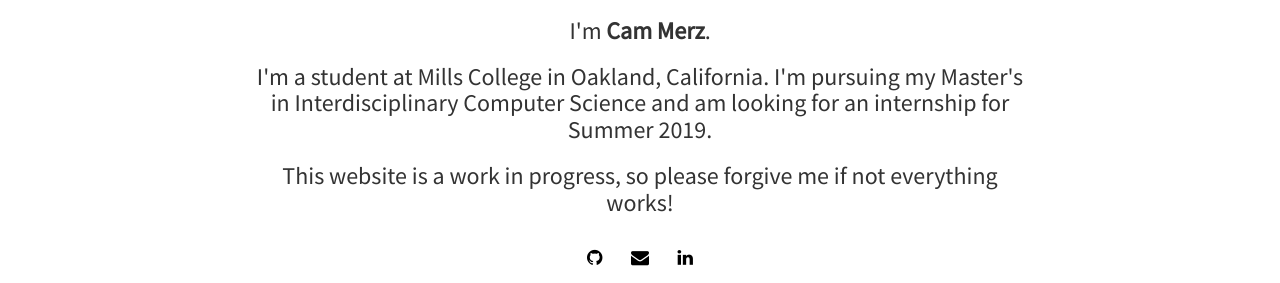
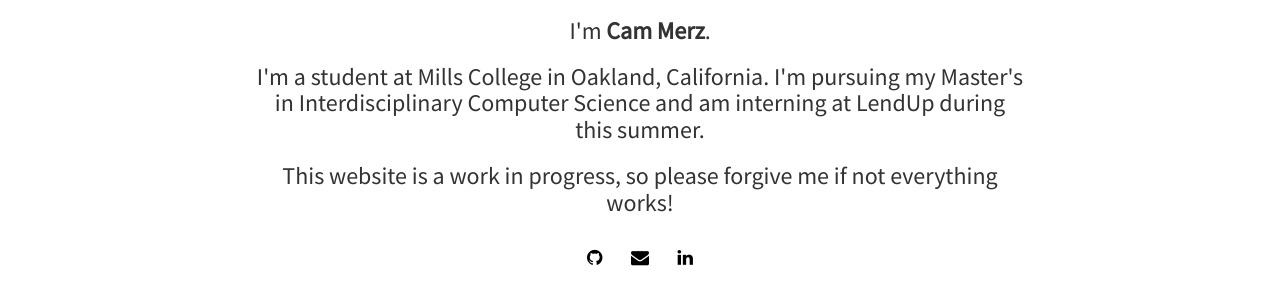
Before and after one commit to camerose/camerose.github.io, a Jekyll site: the page built from index.html, in a window 1280 px wide. Shown: the part 309-592 px from the top of the page. Built offline with Jekyll 4.4.1, drawn with Linux system fonts in a browser that asks for light colours; nearby versions of some CDN libraries; the list of posts is cut into pages by our own code.

Commit message:
Small update
Added LendUp and removed internship search note

```diff
--- a/index.html
+++ b/index.html
@@ -9,7 +9,7 @@ layout: home
 	  </div>
 	  <h3>I'm <strong>{{ site.author }}</strong>.</h3>
 
-	  <h3>I'm a student at Mills College in Oakland, California. I'm pursuing my Master's in Interdisciplinary Computer Science and am looking for an internship for Summer 2019. </h3>
+	  <h3>I'm a student at Mills College in Oakland, California. I'm pursuing my Master's in Interdisciplinary Computer Science and am interning at LendUp during this summer. </h3>
 
 	  <h3> This website is a work in progress, so please forgive me if not everything works!</h3>
 
```
